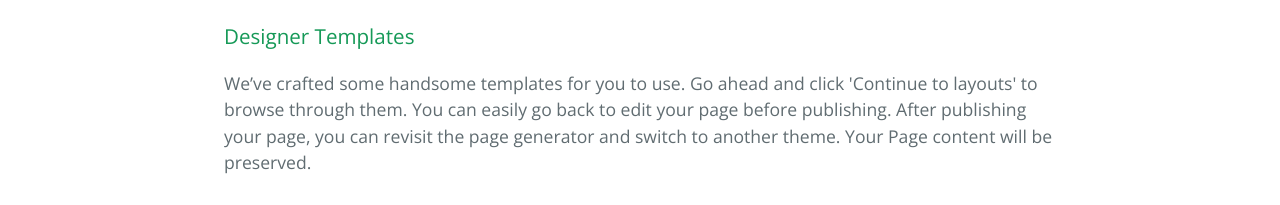
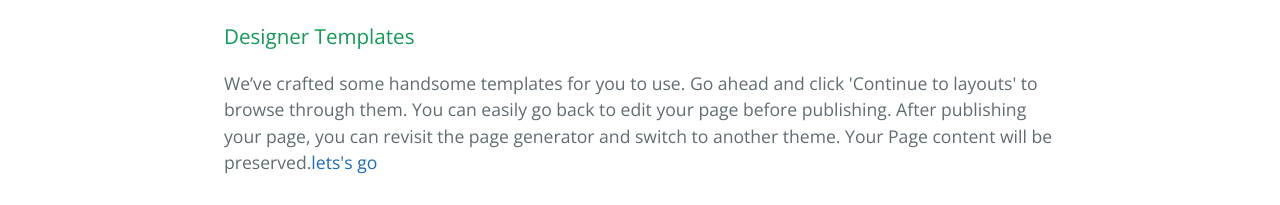
Before and after one commit to karsawu/karsawu.github.com, a plain HTML site: page index.html in a window 1280 px wide. Shown: the part 434-639 px from the top of the page. Drawn offline with nearby package versions, Linux system fonts and the light colour scheme.

Commit message:
first modify
no words

```diff
--- a/index.html
+++ b/index.html
@@ -24,7 +24,7 @@
 <h3>
 <a id="designer-templates" class="anchor" href="#designer-templates" aria-hidden="true"><span aria-hidden="true" class="octicon octicon-link"></span></a>Designer Templates</h3>
 
-<p>We’ve crafted some handsome templates for you to use. Go ahead and click 'Continue to layouts' to browse through them. You can easily go back to edit your page before publishing. After publishing your page, you can revisit the page generator and switch to another theme. Your Page content will be preserved.</p>
+<p>We’ve crafted some handsome templates for you to use. Go ahead and click 'Continue to layouts' to browse through them. You can easily go back to edit your page before publishing. After publishing your page, you can revisit the page generator and switch to another theme. Your Page content will be preserved.<a href="http://www.qq.com">lets's go</a></p>
 
 <h3>
 <a id="creating-pages-manually" class="anchor" href="#creating-pages-manually" aria-hidden="true"><span aria-hidden="true" class="octicon octicon-link"></span></a>Creating pages manually</h3>
```
